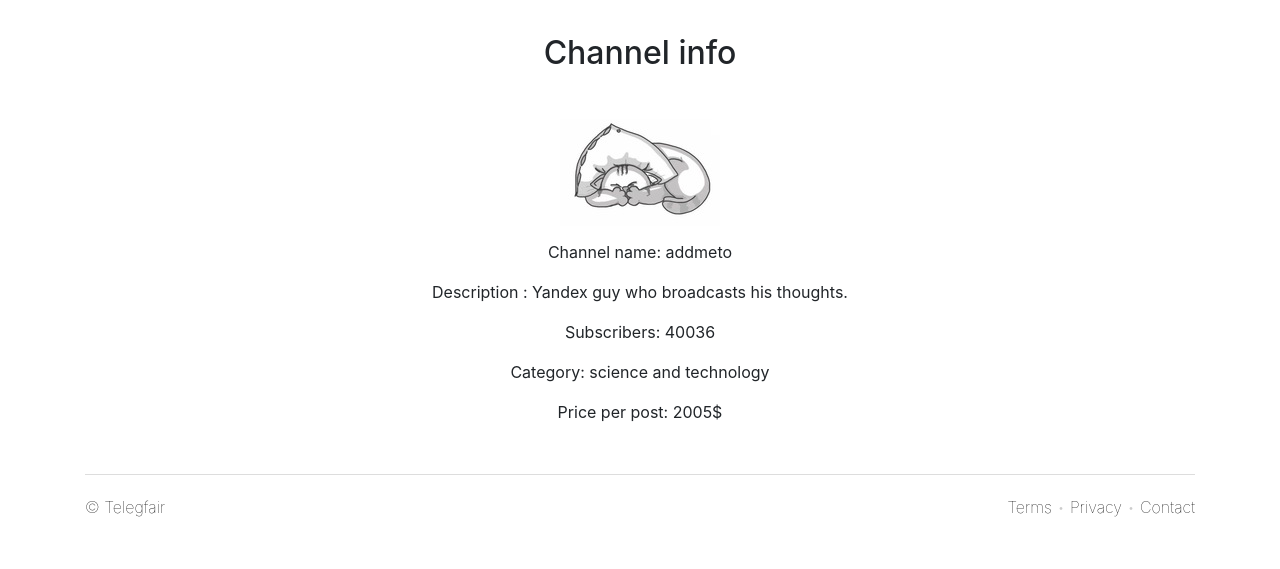
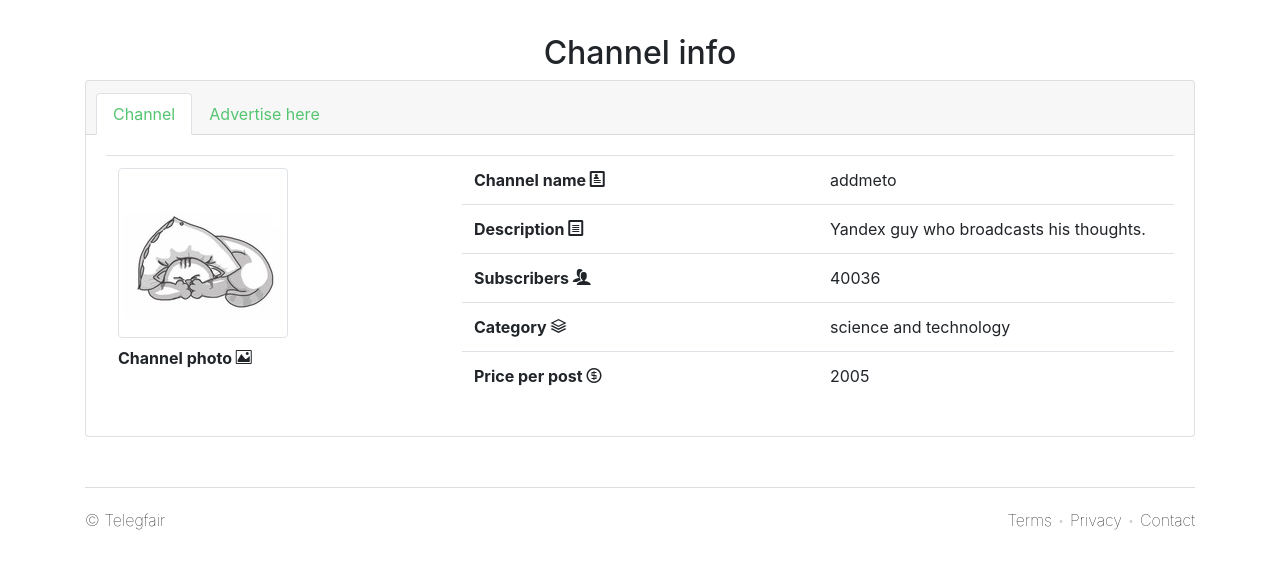
Before and after one commit to ivvan18/new_telegram_market, a Flask app: a page that uses app/templates/channel.html in a window 1280 px wide. Shown: the part 64-633 px from the top of the page. Run offline with Flask 2, Linux system fonts and the light colour scheme; a user stored in the database is signed in; data comes from the database, SQL or seed files in the repository; both versions use the stored data as it was after the commit; some libraries are stand-ins or nearby versions; some web fonts are replaced.

Commit message:
Channel page design improved greatly + General design improved.

```diff
--- a/app/templates/channel.html
+++ b/app/templates/channel.html
@@ -2,11 +2,9 @@
 {% extends "base.html" %}
 {% block title %}Channel Info{% endblock %}
 {% block body %}
+
 <!-- Page Content -->
 <div class="container" align = "center" style = "margin-top: 50px; margin-bottom: 50px;">
-    <h2>Channel info</h2>
-    <div class="page-body">
-
     {% with alerts = get_flashed_messages() %}
         {% if alerts %}
             {% for alert in alerts %}
@@ -23,22 +21,73 @@
         {% endif %}
     {% endwith %}
 
+    <h2>Channel info</h2>
+    <div class="card ">
+        <div class="card-header">
+            <ul class="nav nav-tabs card-header-tabs pull-right"  id="myTab" role="tablist">
+                <li class="nav-item">
+                    <a style = "color: #54C571;" class="nav-link active" id="channel-tab" data-toggle="tab" href="#channel" role="tab" aria-controls="channel" aria-selected="true">Channel</a>
+                </li>
+                <li class="nav-item">
+                    <a style = "color: #54C571;" class="nav-link" id="advertise-tab" data-toggle="tab" href="#advertise" role="tab" aria-controls="advertise" aria-selected="false">Advertise here</a>
+                </li>
+            </ul>
+        </div>
 
+        <div class="card-body">
+            <div class="tab-content" id="myTabContent">
+                <div align = "left" class="tab-pane fade show active" id="channel" role="tabpanel" aria-labelledby="channel-tab">
+                    <table class="table table-responsive">
+                        <tbody>
+                            <tr>
+                                <th style = "word-wrap: break-word;min-width: 160px;max-width: 160px; width: 1%;" rowspan="5">
                                     {% if chan.image == None %}
-            <img src="../static/images/rsz_1no_photo.jpg">
+                                        <img src="../static/images/rsz_1no_photo.jpg" class="figure-img img-fluid img-thumbnail">
+                                    <p style = "word-wrap: break-word;min-width: 160px;max-width: 160px; width: 1%;">Default photo. Upload yours <i class="icon-image"></i></p>
                                     {% else %}
-            <img src="../static/images/channel_icons/{{chan.link}}.jpg">
+                                        <img src="../static/images/channel_icons/{{chan.link}}.jpg" class = "figure-img img-fluid img-thumbnail">
+                                        <p style = "word-wrap: break-word;min-width: 160px;max-width: 160px; width: 1%;">Channel photo <i class="icon-image"></i></p>
                                     {% endif %}
-        <p>Channel name: {{ chan.name }}</p>
-        <p>Description : {{ chan.description }}</p>
-        <p>Subscribers: {{ chan.subscribers }}</p>
-        <p>Category: {{ chan.category }}</p>
-        <p>Price per post: {{ chan.price }}$</p>
-        {% if current_user.type=="Creator/Influencer" %}
-           <button type="button" class="btn btn-success" data-toggle="modal" data-target="#myModal">Advertise here</button>
+                                </th>
+                                <td style = "word-wrap: break-word;min-width: 160px;max-width: 160px; width: 1%;"><strong>Channel name </strong><i class="icon-profile"></i></td>
+                                <td style = "word-wrap: break-word;min-width: 160px;max-width: 160px; width: 1%;">{{ chan.name }}</td>
+                            </tr>
+                            <tr>
+                                <td style = "word-wrap: break-word;min-width: 160px;max-width: 160px; width: 1%;"><strong>Description </strong><i class="icon-file-text"></i></td>
+                                <td style = "word-wrap: break-word;min-width: 160px;max-width: 160px; width: 1%;">{{ chan.description }}</td>
+                            </tr>
+                            <tr>
+                                <td style = "white-space: nowrap; width: 1%;"><strong>Subscribers </strong><i class="icon-users"></i></td>
+                                <td style = "white-space: nowrap; width: 1%;">{{ chan.subscribers }}</td>
+                            </tr>
+                            <tr>
+                                <td style = "word-wrap: break-word;min-width: 160px;max-width: 160px; width: 1%;"><strong>Category </strong><i class="icon-stack"></i></td>
+                                <td style = "word-wrap: break-word;min-width: 160px;max-width: 160px; width: 1%;">{{ chan.category }}</td>
+                            </tr>
+                            <tr>
+                                <td style = "word-wrap: break-word;min-width: 160px;max-width: 160px; width: 1%;"><strong>Price per post </strong><i class="icon-coin-dollar"></i></td>
+                                <td style = "word-wrap: break-word;min-width: 160px;max-width: 160px; width: 1%;">{{ chan.price }}</td>
+                            </tr>
+                        </tbody>
+                    </table>
+                </div>
+
+                <div class="tab-pane fade" id="advertise" role="tabpanel" aria-labelledby="advertise-tab">
+                    {% if current_user.type=="Brand/Agency" %}
+                    <div class="alert alert-danger"> To advertise here sign in as a "creator/influencer". </div>
+                    {% elif current_user.email_confirmed==0 %}
+                        <div class="alert alert-warning">
+                          <strong>Please, </strong>confirm your email to continue.
+                        </div>
+                    {% else%}
+
                     {% endif %}
+                </div>
+            </div>
+        </div>
 
     </div>
+
 </div>
 
 
--- a/app/templates/navbar/marketplace.html
+++ b/app/templates/navbar/marketplace.html
@@ -24,7 +24,7 @@
 
       <h2>Marketplace</h2>
       <p>Here you can find a database of channels</p>
-      <table class="table table-responsive">
+      <table class="table table-responsive table-striped table-bordered">
         <thead>
           <tr>
             <th>Channel name <i class = "icon-profile"></i></th>
--- a/app/views.py
+++ b/app/views.py
@@ -229,9 +229,9 @@
 @app.route('/channel/<r>')
 @login_required
 def channel(r):
-    chan = Channel.query.filter_by(link='@'+r).first()
+    chan = db.session.query(Channel).filter_by(link= '@'+r).first()
     if not chan:
-        abort(404)
+       abort(404)
     return render_template('channel.html', chan=chan)
 
 
```
Also changed, not shown: app/channels.db, app/static/images/channel_icons/@DancingTechno.jpg (added), app/static/images/channel_icons/@funscience.jpg (added), app/static/images/channel_icons/@mapporn .jpg (added), app/users.db. Lines whose indentation alone changed are shown as unchanged.
